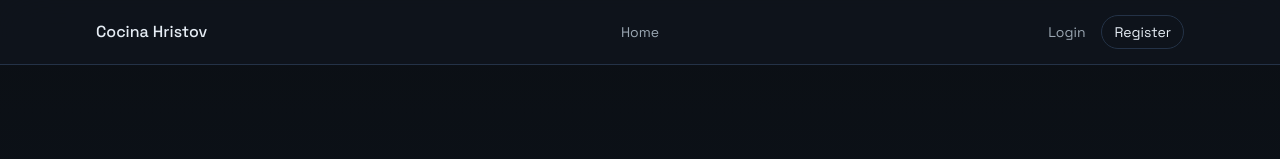
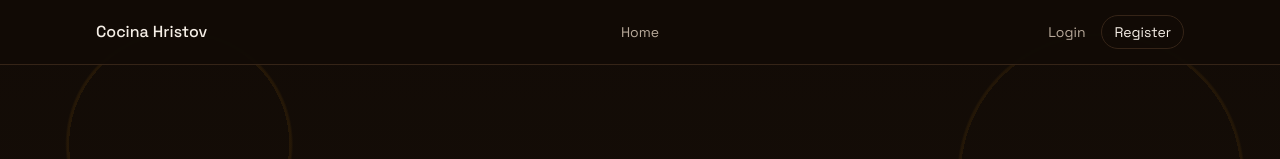
Before and after one commit to eKs-stack/recipes-frontend, a React (Vite) app: page / in a window 1280 px wide. Shown: the top 159 px of the page. Built offline with nearby package versions, Linux system fonts and the light colour scheme; no server answers.

Commit message:
cambio de color

```diff
--- a/index.html
+++ b/index.html
@@ -4,7 +4,7 @@
     <meta charset="UTF-8" />
     <link rel="icon" type="image/svg+xml" href="/chef-hat.svg" />
     <meta name="viewport" content="width=device-width, initial-scale=1.0" />
-    <meta name="theme-color" content="#0b0f14" />
+    <meta name="theme-color" content="#120b06" />
     <meta
       name="description"
       content="Cocina Aleks: descubre, guarda y comparte recetas caseras. Crea, edita y administra tus favoritas."
--- a/src/components/Header.jsx
+++ b/src/components/Header.jsx
@@ -25,7 +25,7 @@ export default function Header() {
     closeMobile()
   }
   return (
-    <header className="sticky top-0 z-40 border-b border-[var(--border)] bg-[rgba(15,20,28,0.9)] backdrop-blur-xl">
+    <header className="sticky top-0 z-40 border-b border-[var(--border)] bg-[rgba(18,11,6,0.92)] backdrop-blur-xl">
       <div className="max-w-6xl mx-auto px-4 sm:px-6 lg:px-8">
         <div className="flex h-16 items-center justify-between gap-3 md:grid md:grid-cols-[1fr_auto_1fr]">
           <Link
--- a/src/index.css
+++ b/src/index.css
@@ -3,24 +3,48 @@
 @tailwind utilities;
 
 :root {
-  --bg-0: #0b0f14;
-  --bg-1: #0e1622;
-  --card: #111a26;
-  --card-strong: #1a2535;
-  --border: #243247;
-  --text: #e6edf5;
-  --muted: #9aa6b2;
-  --accent: #22d3ee;
-  --accent-2: #0ea5b7;
-  --accent-soft: #22d3ee26;
-  --accent-shadow: rgba(34, 211, 238, 0.55);
-  --success: #34d399;
-  --warning: #fbbf24;
+  --bg-0: #120b06;
+  --bg-1: #1a1209;
+  --card: #1b130c;
+  --card-strong: #22170f;
+  --border: #352417;
+  --text: #f6efe7;
+  --muted: #b8a99a;
+  --accent: #f59e0b;
+  --accent-2: #d97706;
+  --accent-soft: #f59e0b26;
+  --accent-shadow: rgba(245, 158, 11, 0.55);
+  --success: #2fb37b;
+  --warning: #f6c453;
   --danger: #f87171;
   --danger-strong: #ef4444;
   --danger-soft: #f8717126;
   --danger-border: #f871714d;
   --app-bg:
+    radial-gradient(
+      circle at 14% 18%,
+      transparent 0 110px,
+      rgba(245, 158, 11, 0.08) 110px 112px,
+      transparent 114px
+    ),
+    radial-gradient(
+      circle at 86% 22%,
+      transparent 0 140px,
+      rgba(245, 158, 11, 0.07) 140px 142px,
+      transparent 144px
+    ),
+    radial-gradient(
+      circle at 78% 80%,
+      transparent 0 120px,
+      rgba(245, 158, 11, 0.06) 120px 122px,
+      transparent 124px
+    ),
+    radial-gradient(
+      circle at 26% 78%,
+      transparent 0 150px,
+      rgba(245, 158, 11, 0.06) 150px 152px,
+      transparent 154px
+    ),
     linear-gradient(180deg, var(--bg-0), var(--bg-1));
 }
 
```
